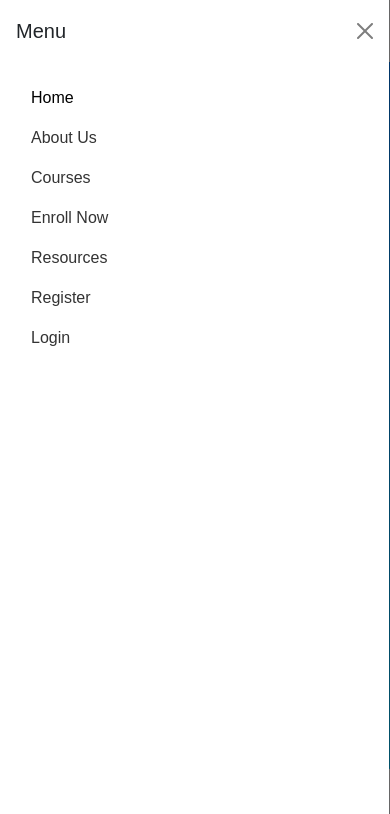
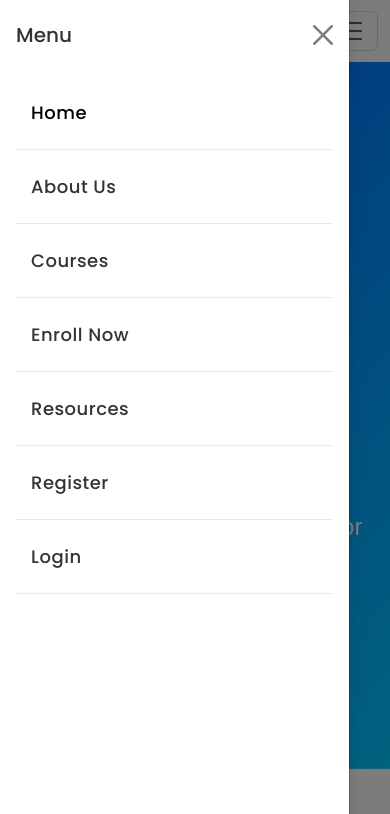
Before and after one commit to AniketDhumal/Tuition, a plain HTML site: page index.html in a window 390 px wide. Both pictures are taken after a click on the button 350 px from the left and 31 px from the top of the page. Shown: the top 814 px of the page. Drawn offline with nearby package versions, Linux system fonts and the light colour scheme; files whose address does not match are found by name.

Commit message:
Update style.css

```diff
--- a/style.css
+++ b/style.css
@@ -9,6 +9,124 @@ header, .hero {
     background-color: #ffffff;
     color: #333;
 }
+
+/* Default styling for larger screens (desktop view) */
+.custom-offcanvas {
+    width: 300px; /* Original width for large screens */
+    height: 100vh; /* Full height */
+    background-color: #f8f9fa; /* Keeping original background */
+    box-shadow: none; /* No shadow for original style */
+    border-right: none; /* No border for original style */
+    transition: all 0.3s ease;
+    font-family: 'Arial', sans-serif; /* Original font */
+}
+
+/* Styling for the menu items in larger screens */
+.custom-offcanvas .offcanvas-body ul {
+    padding-left: 0;
+    margin: 0;
+    list-style-type: none;
+}
+
+.custom-offcanvas .offcanvas-body li {
+    padding: 15px 0;
+}
+
+.custom-offcanvas .offcanvas-body a {
+    font-size: 18px;
+    text-decoration: none;
+    color: #000;
+    font-weight: 500;
+    display: block;
+}
+
+/* For large screens, transition effect remains */
+.custom-offcanvas.offcanvas-start {
+    transform: translateX(-300px);
+    transition: transform 0.3s ease;
+}
+
+.custom-offcanvas.show {
+    transform: translateX(0);
+}
+
+/* ---------------------------------------------- */
+/* Stylish design for small and tablet screens */
+/* ---------------------------------------------- */
+
+@media (max-width: 1024px) {
+    /* Smaller width and new classy look */
+    .custom-offcanvas {
+        width: 65%; /* Take only a portion of the screen */
+        max-width: 350px; /* Limit the max width */
+        height: 100vh;
+        background-color: #ffffff; /* Cleaner white background */
+        box-shadow: 0 0 15px rgba(0, 0, 0, 0.1); /* Add a floating effect */
+        border-right: 1px solid #ddd; /* Subtle border */
+        font-family: 'Poppins', sans-serif; /* Modern, stylish font */
+        transition: all 0.3s ease;
+    }
+
+    /* Enhanced hover effects for smaller screens */
+    .custom-offcanvas .offcanvas-body li {
+        padding: 15px 0;
+        border-bottom: 1px solid #eaeaea; /* Dividers between items */
+        transition: background 0.3s ease;
+    }
+
+    .custom-offcanvas .offcanvas-body li:hover {
+        background-color: #f8f9fa; /* Light hover effect */
+    }
+
+    .custom-offcanvas .offcanvas-body a {
+        font-size: 18px;
+        color: #333;
+        font-weight: 500;
+        letter-spacing: 0.5px;
+        display: block;
+        transition: color 0.3s ease;
+    }
+
+    .custom-offcanvas .offcanvas-body a:hover {
+        color: #007bff; /* Highlight on hover */
+    }
+
+    .custom-offcanvas .offcanvas-header {
+        padding-bottom: 10px;
+        padding-top: 20px;
+        font-family: 'Poppins', sans-serif;
+        font-weight: bold;
+        font-size: 20px;
+        color: #333;
+    }
+
+    /* Styling for very small screens */
+    @media (max-width: 576px) {
+        .custom-offcanvas {
+            width: 80%; /* Cover more of the screen */
+        }
+    }
+}
+
+/* Close button hover effect */
+.btn-close {
+    transition: color 0.3s ease;
+}
+
+.btn-close:hover {
+    color: #ff6347; /* Change color on hover */
+}
+
+/* Transition effects for opening/closing the menu */
+.custom-offcanvas.offcanvas-start {
+    transform: translateX(-300px);
+    transition: transform 0.3s ease;
+}
+
+.custom-offcanvas.show {
+    transform: translateX(0); /* Open smoothly from the left */
+}
+
 
 /* General Dark Mode Styles */
 body.dark-mode {
@@ -279,13 +397,21 @@ body.dark-mode .hero-enroll {
 #theme-toggle {
     cursor: pointer;
     position: absolute;
-    top: 20px;
+    top: 15px; /* Adjusted for better vertical centering */
     right: 20px;
+    margin-left: 15px; /* Add margin to create space from the menu buttons */
     background: none;
     border: none;
     font-size: 2rem;
-    color: #ff5722;
+    color: #ff5722; /* Primary color */
+    transition: color 0.3s ease; /* Smooth transition for hover effect */
 }
+
+#theme-toggle:hover {
+    color: #e64a19; /* Darker shade for hover effect */
+}
+
+
 
 /* Theme transition animation */
 body.theme-transition::before {
```
